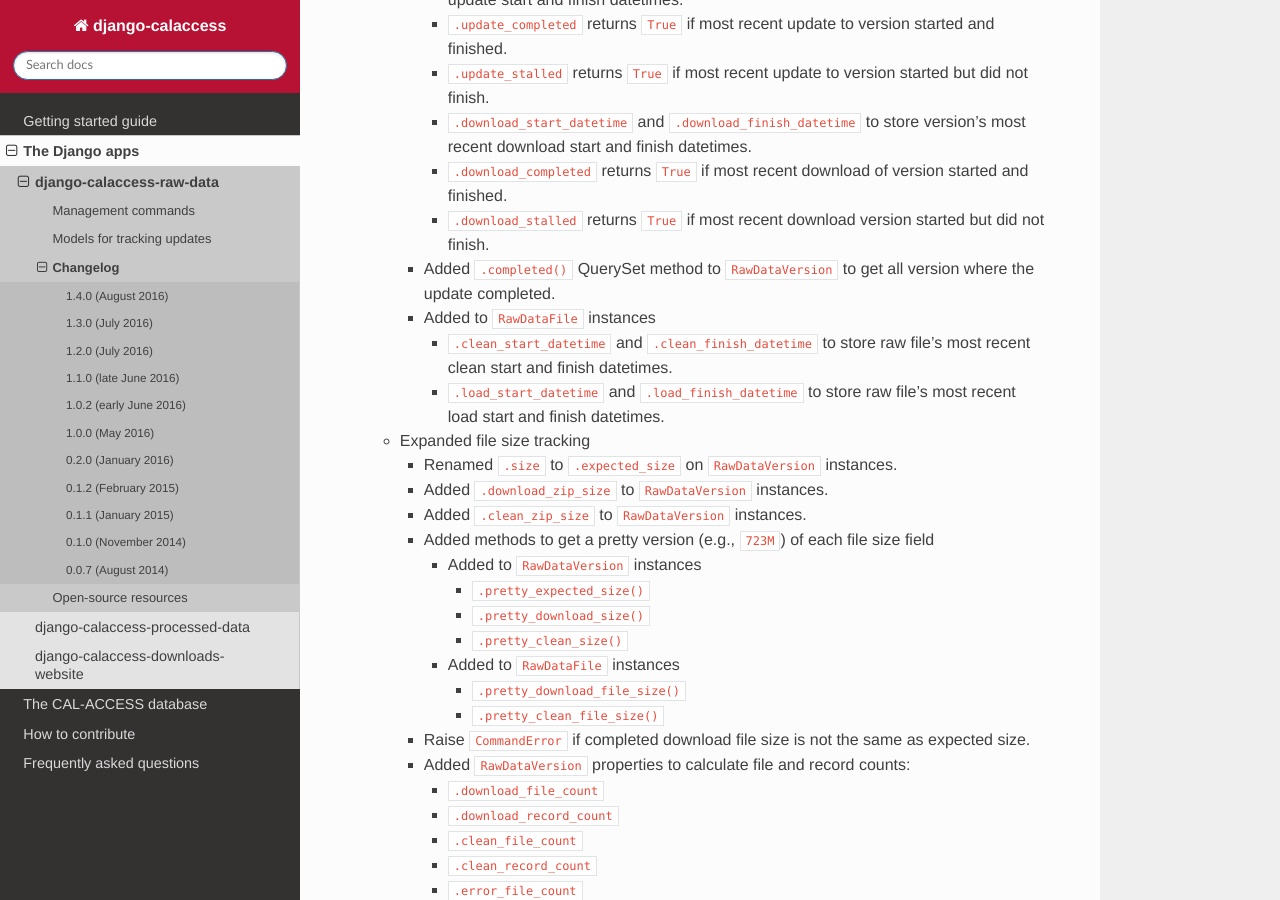
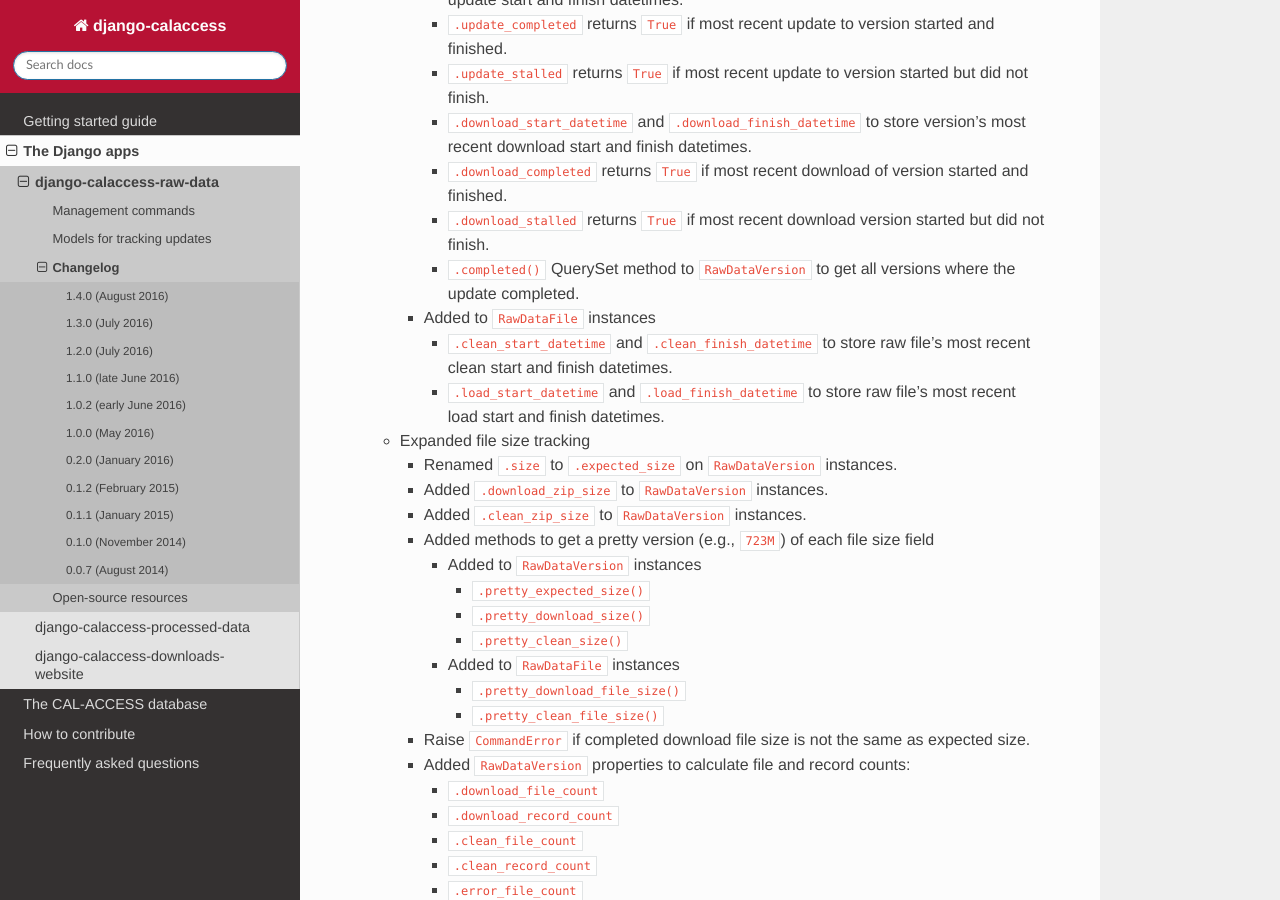
Before and after one commit to palewire/django-calaccess-technical-documentation, a Sphinx documentation site: the page built from docs/apps/calaccess_raw/changelog.rst, in a window 1280 px wide and 900 px high, scrolled down 451 px. Built offline with Sphinx 7.4.7 and the Read the Docs theme 2.0.0, drawn with Linux system fonts in a browser that asks for light colours.

Commit message:
Small edit

```diff
--- a/docs/apps/calaccess_raw/changelog.rst
+++ b/docs/apps/calaccess_raw/changelog.rst
@@ -22,8 +22,7 @@ Changelog
       * ``.download_start_datetime`` and ``.download_finish_datetime`` to store version's most recent download start and finish datetimes.
       * ``.download_completed`` returns ``True`` if most recent download of version started and finished.
       * ``.download_stalled`` returns ``True`` if most recent download version started but did not finish.
-
-    * Added ``.completed()`` QuerySet method to ``RawDataVersion`` to get all version where the update completed.
+      * ``.completed()`` QuerySet method to ``RawDataVersion`` to get all versions where the update completed.
 
     * Added to ``RawDataFile`` instances
 
```
